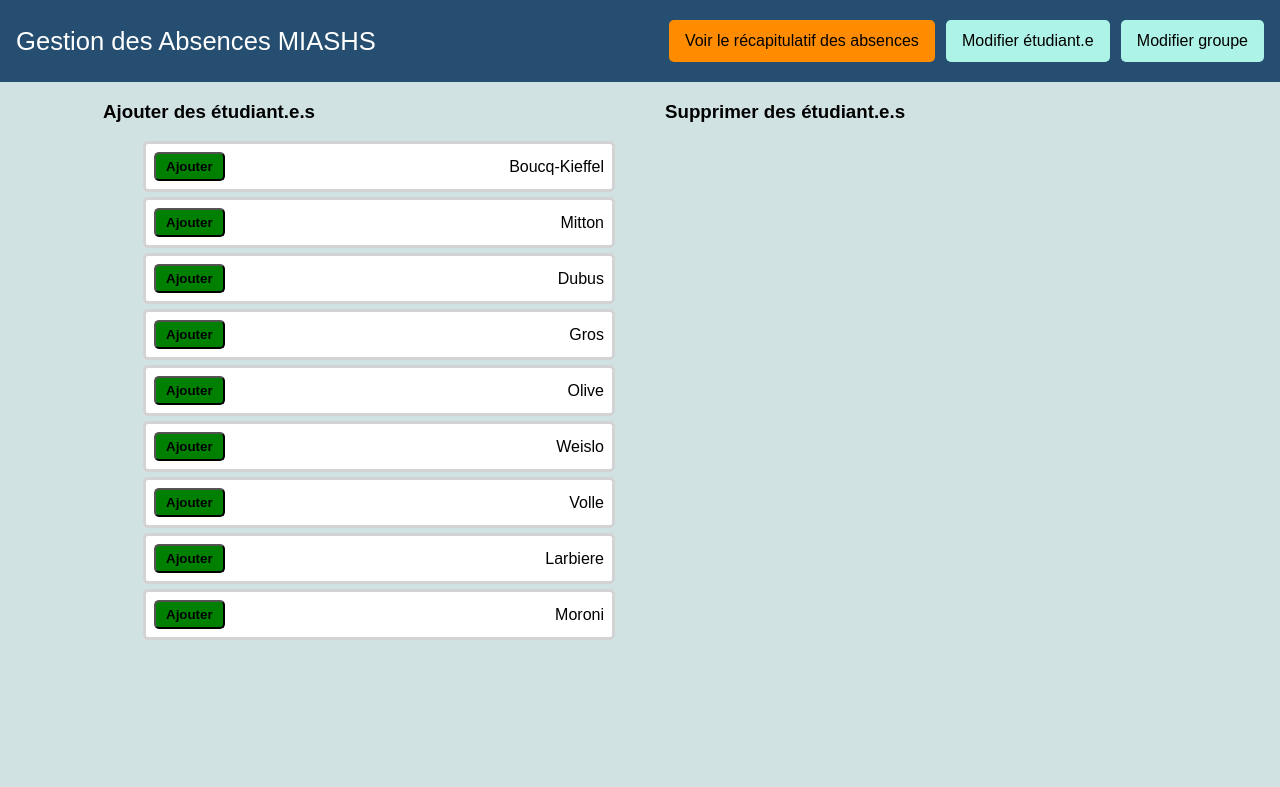
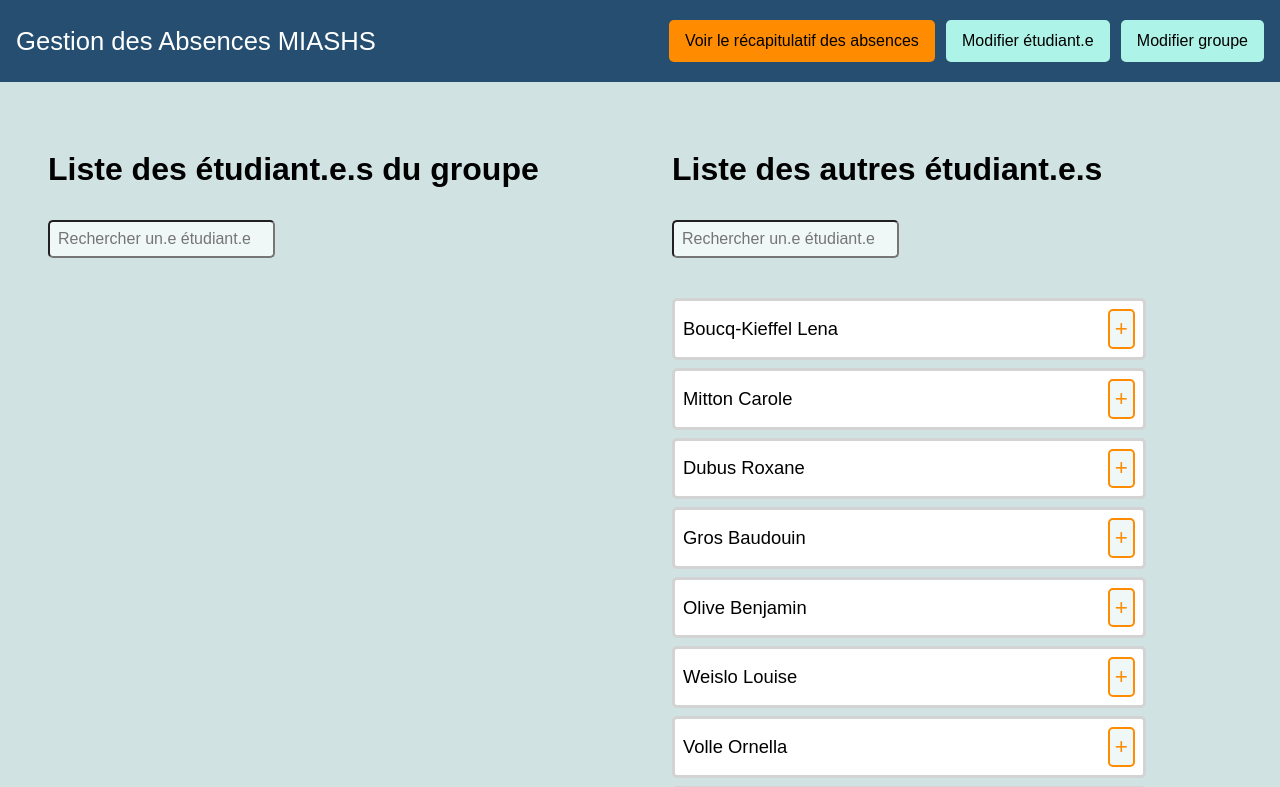
Before and after one commit to CaroleLeCrac/Projet-Info-2024, a Vue app in the folder GestionAbsenceFront/: page /modification/groupe/1 in a window 1280 px wide. Shown: the top 787 px of the page. Built offline with nearby package versions, Linux system fonts and the light colour scheme.

Commit message:
modifications et CSS page de modification d'un groupe

```diff
--- a/GestionAbsenceFront/src/pages/Call/CallPage.vue
+++ b/GestionAbsenceFront/src/pages/Call/CallPage.vue
@@ -121,11 +121,11 @@ input[type="checkbox"] {
 }
 
 input[type="checkbox"]:hover {
-    background-color: var(--color-1);
+    background-color: var(--color-3);
 }
 
 input[type="checkbox"]:checked {
-    background-color: var(--color-1);
+    background-color: var(--color-2);
 }
 
 input[type="checkbox"]:checked::after {
--- a/GestionAbsenceFront/src/pages/GroupModification/GroupModification.vue
+++ b/GestionAbsenceFront/src/pages/GroupModification/GroupModification.vue
@@ -1,12 +1,15 @@
-<!--Page de modification d'un groupe d'étudiants-->
+<!--Page de modification d'un groupe d'étudiant.e.s-->
 <script setup>
-import { ref, onMounted } from 'vue';
+import { ref, onMounted, computed } from 'vue';
 import { useRoute } from 'vue-router';
 
 
 const students = ref([]);
-const addList = ref([]);  // Liste des étudiants à ajouter
-const deleteList = ref([]);  // Liste des étudiants à supprimer
+const searchQuery1 = ref('');
+const searchQuery2 = ref('');
+
+const studentsInGroup = ref([]);  // Liste des étudiant.e.s du groupe
+const studentsOutsideGroup = ref([]);  // Liste des étudiant.e.s extérieur.e.s au groupe
 const route = useRoute();
 const currentGroupNumber = route.params.id;
 
@@ -16,80 +19,100 @@ onMounted(() => {
     .then((data) => {
       console.log("Données JSON récupérées : ", data);
       students.value = data.students || [];
-      addList.value = students.value.filter(
+      studentsInGroup.value = students.value.filter(
+        (student) => student.groupNumber === Number(currentGroupNumber)
+      )
+      studentsOutsideGroup.value = students.value.filter(
         (student) => student.groupNumber !== Number(currentGroupNumber)
-      )
-      deleteList.value = students.value.filter(
-        (student) => student.groupNumber === Number(currentGroupNumber)
       )
     })
     .catch((error) => console.error('Error loading data:', error));
 });
 
+const filteredStudentsInGroup = computed(() =>
+  studentsInGroup.value.filter(s =>
+    s.name.toLowerCase().includes(searchQuery1.value.toLowerCase()) ||
+    s.surname.toLowerCase().includes(searchQuery1.value.toLowerCase())
+  )
+);
 
+const filteredStudentsOutsideGroup = computed(() =>
+  studentsOutsideGroup.value.filter(s =>
+    s.name.toLowerCase().includes(searchQuery2.value.toLowerCase()) ||
+    s.surname.toLowerCase().includes(searchQuery2.value.toLowerCase())
+  )
+);
 
-// Fonction pour déplacer un étudiant de addList à deleteList
-const toggleAddToDelete = (student) => {
-  // Enlever de la liste d'ajout
-  addList.value = addList.value.filter(s => s.studentNumber !== student.studentNumber);
-  // Ajouter à la liste de suppression
-  deleteList.value.push(student);
-};
+function deleteStudent(student) {
+  const index = studentsInGroup.value.findIndex(s => s.studentNumber === student.studentNumber);
+  if (index !== -1) { // on s'assure que l'étudiant.e est dans la liste
+    studentsInGroup.value.splice(index,1);
+    studentsOutsideGroup.value.push(student);
+  }
+}
 
-// Fonction pour déplacer un étudiant de deleteList à addList
-const toggleDeleteToAdd = (student) => {
-  // Enlever de la liste de suppression
-  deleteList.value = deleteList.value.filter(s => s.studentNumber !== student.studentNumber);
-  // Ajouter à la liste d'ajout
-  addList.value.push(student);
-};
+function addStudent(student) {
+  const index = studentsOutsideGroup.value.findIndex(s => s.studentNumber === student.studentNumber);
+  if (index !== -1) {
+    studentsOutsideGroup.value.splice(index,1);
+    studentsInGroup.value.push(student);
+  }
+}
+
 </script>
 
 <template>
+  <main class="left">
     <div class="container">
-    <!-- Liste d'ajout des étudiants -->
-    <div class="list-container">
-      <h3>Ajouter des étudiant.e.s</h3>
-      <ul>
-        <li v-for="student in addList" :key="student.studentNumber" class="list-presence">
-          <button @click="toggleAddToDelete(student)" class="button-add">
-            Ajouter
+      <!-- Liste des étudiant.e.s du groupe -->
+      <div class="left-container">
+        <h1>Liste des étudiant.e.s du groupe</h1>
+        <input class="search-bar" type="search" v-model="searchQuery1" placeholder="Rechercher un.e étudiant.e" />
+        <ul class="list">
+          <li v-for="student in filteredStudentsInGroup" :key="student.studentNumber" class="students-list">
+            {{ student.surname }} {{ student.name }}
+            <button @click="deleteStudent(student)" class="button" id="delete-btn">
+              ×
             </button>
-          {{ student.surname }}
           </li>
         </ul>
       </div>
 
-    <!-- Liste de suppression des étudiants -->
-    <div class="list-container">
-      <h3>Supprimer des étudiant.e.s</h3>
-      <ul>
-        <li v-for="student in deleteList" :key="student.studentNumber" class="list-presence">
-          <button @click="toggleDeleteToAdd(student)" class="button-delete">
-            Supprimer
+      <!-- Liste des étudiant.e.s extérieur.e.s au groupe -->
+      <div class="right-container">
+        <h1>Liste des autres étudiant.e.s</h1>
+        <input class="search-bar" type="search" v-model="searchQuery2" placeholder="Rechercher un.e étudiant.e" />
+        <ul class="list">
+          <li v-for="student in filteredStudentsOutsideGroup" :key="student.studentNumber" class="students-list">
+            {{ student.surname }} {{ student.name }}
+            <button @click="addStudent(student)" class="button" id="add-btn">
+              +
             </button>
-          {{ student.surname }}
           </li>
         </ul>
       </div>
     </div>
+  </main>
 </template>
 
 <style scoped>
 @import url("../../shared/shared.css");
 
 .container {
-  display: flex;
-  justify-content: center;
-  align-items: flex-start;
-  gap: 50px;
+  display: grid;
+  grid-template-columns: 50% 50%;
+  gap: 2rem;
 }
 
-.list-container {
-  width: 40%;
+.list {
+  width: 80%;
 }
 
-.list-presence {
+.list>li {
+  font-size: 1.15rem;
+}
+
+.students-list {
   list-style-type: none;
   border: solid lightgray;
   background-color: white;
@@ -102,19 +125,16 @@ const toggleDeleteToAdd = (student) => {
   align-items: center;
 }
 
-.button-add,
-.button-delete {
-  padding: 5px 10px;
-  font-weight: bold;
-  cursor: pointer;
-  border-radius: 5px;
+.button {
+  margin: 0;
+  padding: 0.3rem;
+  color: var(--color-1);
+  font-size: 1.4rem;
+  background-color: var(--color-6);
+  border-color: var(--color-1);
 }
 
-.button-add {
-  background-color: green;
-}
-
-.button-delete {
-  background-color: red;
+.button:hover {
+  background-color: var(--color-5);
 }
 </style>
--- a/GestionAbsenceFront/src/pages/StudentModification/StudentModification.vue
+++ b/GestionAbsenceFront/src/pages/StudentModification/StudentModification.vue
@@ -104,7 +104,7 @@ onMounted(() => {
                         <label>Groupes : </label>
                         <ul class="list-groups">
                             <li v-for="group in groups" :key="group.number">
-                                <div class="list-container">
+                                <div id="container-group" class="list-container">
                                     <input class="checkbox-group" type="checkbox">
                                     <label for="group.name">{{ group.name }}</label>
                                 </div>
@@ -188,16 +188,25 @@ select {
     margin-left: 10px;
 }
 
+div.groups {
+    display: grid;
+    grid-template-columns: 34% 66%;
+}
+
 .list-groups {
     list-style-type: none;
     font-size: 0.75rem;
-    padding: 0.5rem;
+    padding-left: 0;
     margin: 0;
-    width: 65%;
+    width: 100%;
 }
 
 .list-groups > li {
     background-color: var(--color-6);
+}
+
+#container-group {
+    display: block;
 }
 
 .checkbox-group {
@@ -290,4 +299,5 @@ select {
     margin-top: 2rem;
     margin-left: auto;
 }
+
 </style>
```
Lines whose indentation alone changed are shown as unchanged.
